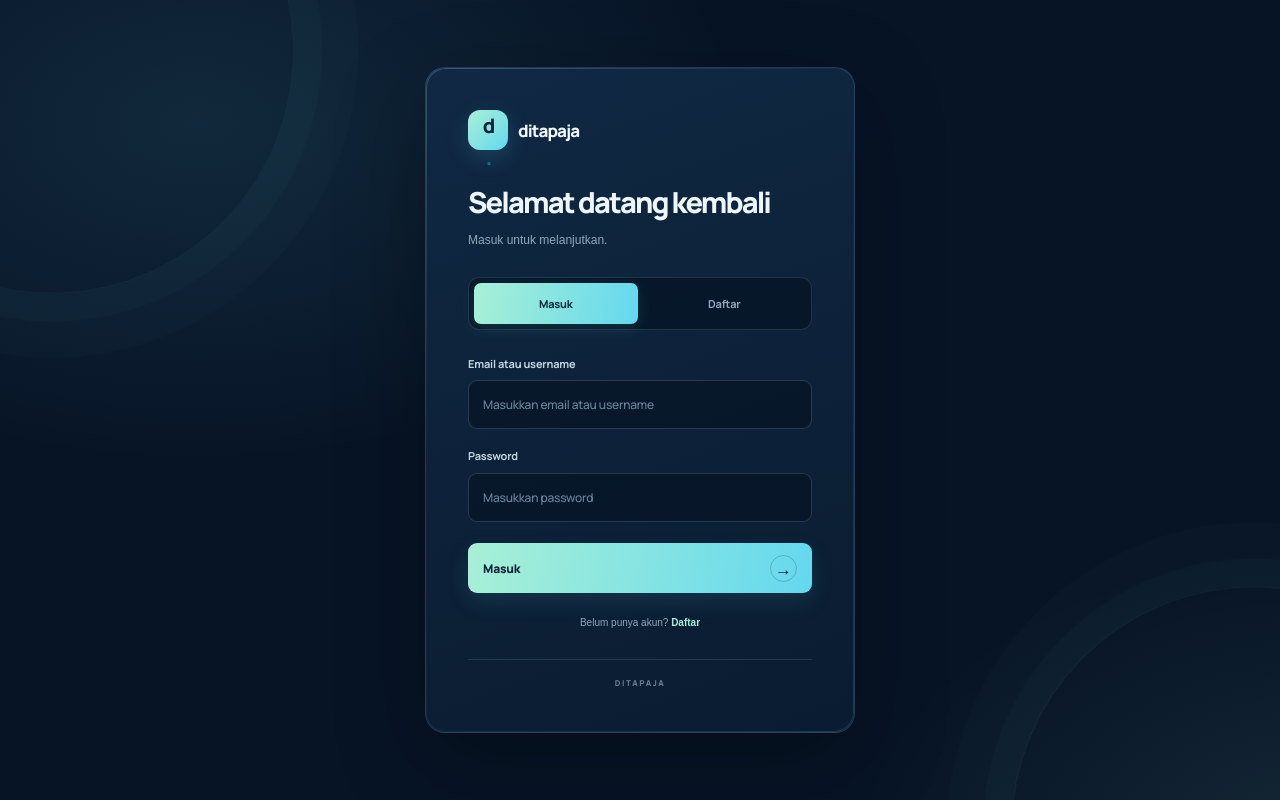
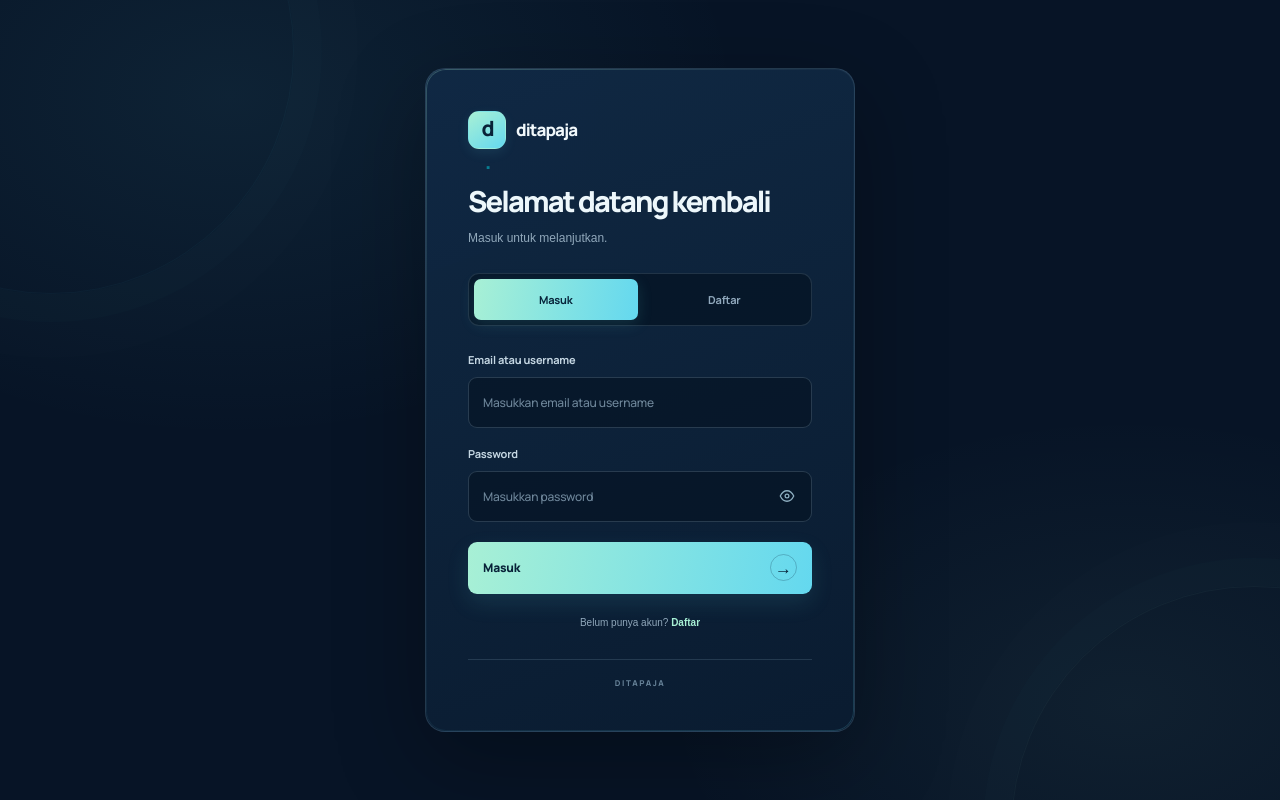
Before and after one commit to chanvianz-ui/ditapaja, a Next.js app: page /login in a window 1280 px wide. Built offline with nearby package versions, Linux system fonts and the light colour scheme; no server answers.

Commit message:
Lighten auth motion and refine password eye controls

```diff
--- a/app/styles/redesign-system.css
+++ b/app/styles/redesign-system.css
@@ -1889,3 +1889,65 @@ h1,h2,h3,h4,h5,h6 { color: var(--dt-text); }
     transition:none!important; scroll-behavior:auto!important;
   }
 }
+
+
+/* AUTH REFINEMENT — lighter motion and password visibility icon */
+.dt-auth-simple {
+  animation:none;
+  background:
+    radial-gradient(ellipse at 18% 12%,rgba(100,216,239,.075),transparent 32rem),
+    radial-gradient(ellipse at 88% 88%,rgba(168,240,213,.055),transparent 29rem),
+    #071426;
+}
+.dt-auth-simple:before,.dt-auth-simple:after { animation:none; opacity:.55; }
+.dt-auth-simple-card { animation:dt-auth-soft-enter .32s ease-out both; }
+.dt-auth-simple-heading h1,.dt-auth-simple-heading p { animation:none; }
+.dt-auth-simple-mark {
+  width:38px; height:38px; border:1px solid rgba(168,240,213,.18);
+  border-radius:11px; background:linear-gradient(145deg,#a8f0d5,#64d8ef);
+  box-shadow:0 4px 12px rgba(100,216,239,.10);
+  color:#092238; font-size:21px;
+}
+.dt-auth-simple-mark span { color:#087d91; }
+.dt-auth-simple-brand:hover .dt-auth-simple-mark { transform:translateY(-1px); box-shadow:0 6px 16px rgba(100,216,239,.15); }
+.dt-auth-simple-password { position:relative; }
+.dt-auth-simple-password input { padding-right:48px; }
+.dt-auth-simple-password .dt-auth-simple-visibility {
+  position:absolute; top:50%; right:9px; display:grid; width:32px; height:32px;
+  place-items:center; padding:0; border:0; border-radius:8px;
+  background:transparent; color:#8daec0; cursor:pointer;
+  transform:translateY(-50%); transition:background .16s,color .16s;
+}
+.dt-auth-simple-password .dt-auth-simple-visibility:hover {
+  color:var(--auth-mint); background:rgba(100,216,239,.08);
+}
+.dt-auth-simple-visibility svg {
+  width:18px; height:18px; fill:none; stroke:currentColor; stroke-width:1.7;
+  stroke-linecap:round; stroke-linejoin:round;
+}
+.dt-auth-simple-visibility:focus-visible {
+  outline:2px solid var(--auth-cyan); outline-offset:2px;
+}
+.dt-auth-simple-field input { height:51px; }
+.dt-auth-simple-tabs { margin-top:25px; }
+.dt-auth-simple-form { gap:17px; }
+.dt-auth-simple-submit { min-height:52px; }
+.dt-auth-simple-card:focus-within {
+  border-color:rgba(100,216,239,.25);
+  box-shadow:0 24px 72px rgba(0,0,0,.28),inset 0 1px rgba(255,255,255,.035);
+}
+.dt-auth-simple-submit:before { display:none; }
+.dt-auth-simple-submit:hover:not(:disabled) { transform:translateY(-1px); }
+.dt-auth-simple-submit span { transition:transform .18s ease; }
+.dt-auth-simple-submit:hover:not(:disabled) span { transform:translateX(2px); }
+@keyframes dt-auth-soft-enter {
+  from { opacity:0; transform:translateY(8px); }
+  to { opacity:1; transform:translateY(0); }
+}
+@media(max-width:480px) {
+  .dt-auth-simple-card { padding:25px 21px; }
+  .dt-auth-simple-field input { height:50px; }
+}
+@media(prefers-reduced-motion:reduce) {
+  .dt-auth-simple-card { animation:none!important; }
+}
```
